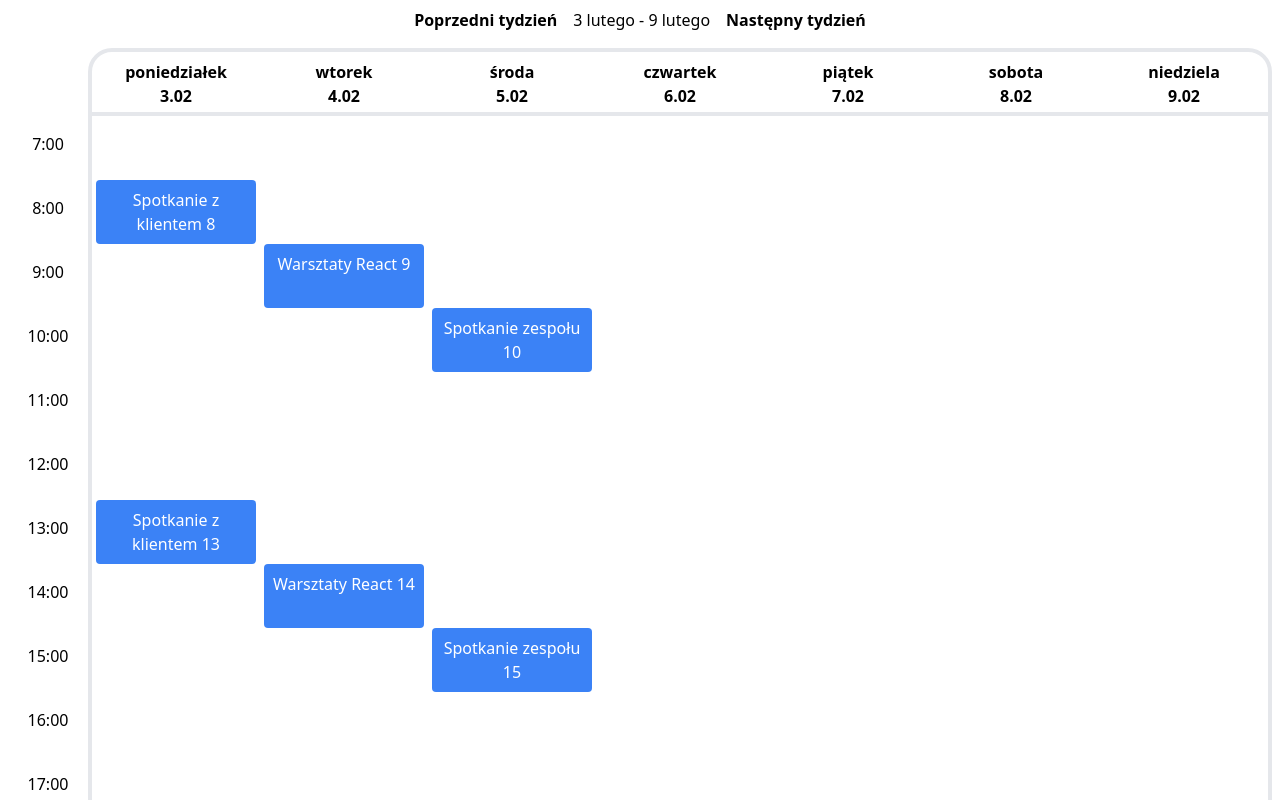
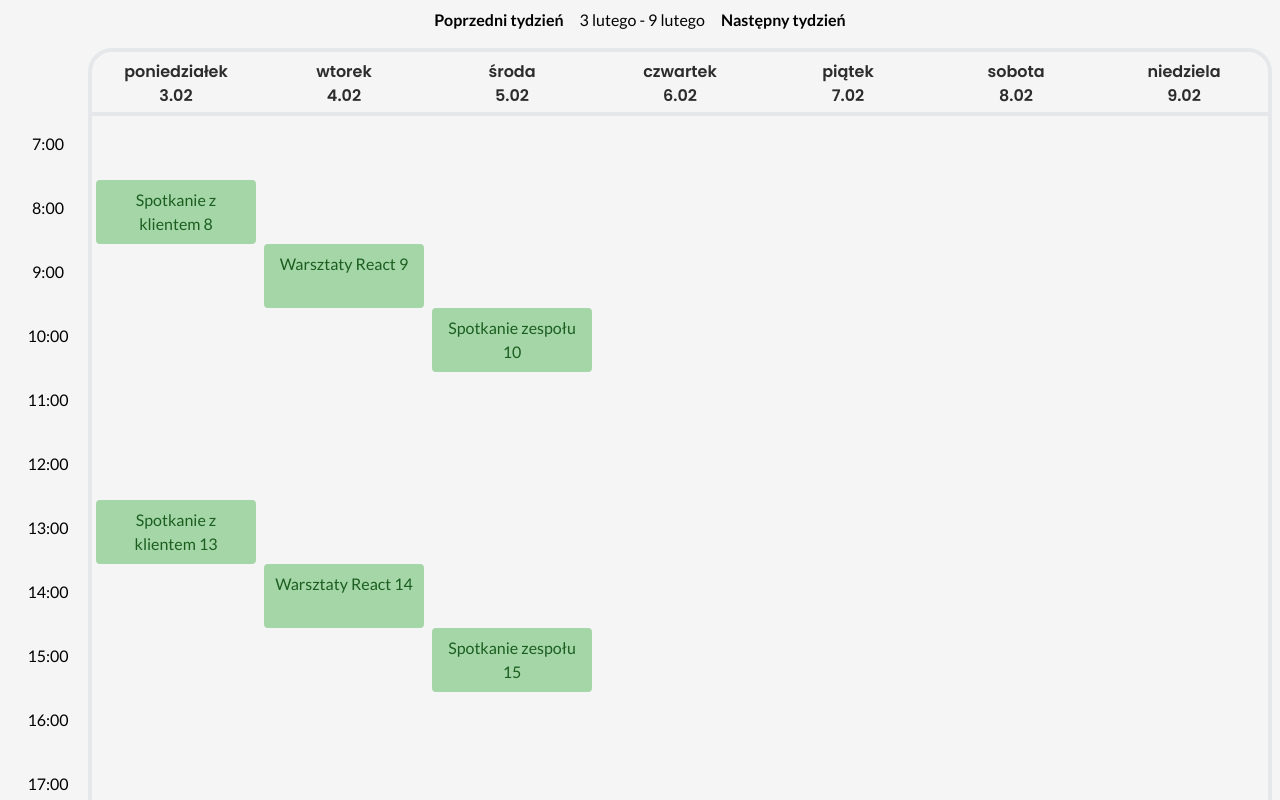
Before and after one commit to Jnlietta/weekly-calendar, a React (Create React App) app: page / in a window 1280 px wide. Shown: the top 800 px of the page. Built offline with nearby package versions, Linux system fonts and the light colour scheme.

Commit message:
Add theme for colors and fonts in tailwind.config.js and style

```diff
--- a/public/index.html
+++ b/public/index.html
@@ -24,7 +24,10 @@
       work correctly both with client-side routing and a non-root public URL.
       Learn how to configure a non-root public URL by running `npm run build`.
     -->
-    <title>React App</title>
+    <title>Weekly Calendar</title>
+
+    <link href="https://fonts.googleapis.com/css2?family=Poppins:wght@400;600&family=Montserrat:wght@700&family=Inter:wght@400;500&family=Lato:wght@400;700&family=Source+Sans+Pro:wght@400;600&display=swap" rel="stylesheet">
+
   </head>
   <body>
     <noscript>You need to enable JavaScript to run this app.</noscript>
--- a/src/components/DayCell/DayCell.tsx
+++ b/src/components/DayCell/DayCell.tsx
@@ -8,7 +8,9 @@ interface DayCellProps {
 const DayCell: React.FC<DayCellProps> = ({ date }) => {
 
 return (
-  <div className="day-cell border-b-4 font-bold p-2 h-[64px] whitespace-pre-line">{formatDateLong(date)}</div>
+  <div className="day-cell  border-b-4 p-2 h-[64px] text-dark whitespace-pre-line">
+    <h2>{formatDateLong(date)}</h2>
+  </div>
   );
 };
 
--- a/src/components/EventsList/EventsList.tsx
+++ b/src/components/EventsList/EventsList.tsx
@@ -24,7 +24,7 @@ const EventsList: React.FC<EventsListProps> = ({ events, date, columnHours }) =>
             .map((event, eventIndex) => (
                 <li
                   key={eventIndex}
-                  className="event-cell h-16 rounded text-center p-2 bg-blue-500 text-white absolute"
+                  className="event-cell h-16 rounded text-center p-2 bg-primary-100 text-primary-900 absolute"
                   style={{
                       top: `${(event.hour - columnHours[0]) * hourHeight}px`, // set the top position based on the hour
                       height: `${hourHeight}px`,
--- a/src/components/WeeklyCalendar/WeeklyCalendar.tsx
+++ b/src/components/WeeklyCalendar/WeeklyCalendar.tsx
@@ -39,7 +39,7 @@ const WeeklyCalendar: React.FC = () => {
   );
 
   return (
-    <div className="weekly-calendar flex flex-col items-center gap-4 p-2">
+    <div className="weekly-calendar flex flex-col items-center gap-4 p-2 bg-background">
       <WeekSelector
         onChangeWeek={handleWeekChange}
         currentWeekStartDate={currentWeekStartDate}
--- a/src/index.css
+++ b/src/index.css
@@ -1,3 +1,11 @@
 @tailwind base;
 @tailwind components;
 @tailwind utilities;
+
+body {
+    @apply font-bodyLato;
+  }
+
+h2 {
+    @apply font-bold font-header;
+  }
--- a/tailwind.config.js
+++ b/tailwind.config.js
@@ -4,7 +4,39 @@ module.exports = {
     "./src/**/*.{js,jsx,ts,tsx}",
   ],
   theme: {
-    extend: {},
+    extend: {
+      colors: {
+        primary: {
+          100: '#A5D6A7',  // Jaśniejszy zielony
+          200: '#81C784',  // Jaśniejszy zielony
+          800: '#388E3C',  // Ciemniejszy zielony
+          900: '#1B5E20',  // Bardzo ciemny zielony
+        },
+        secondary: {
+          100: '#81D4FA',  // Jaśniejszy błękit
+          200: '#4FC3F7',  // Jaśniejszy błękit
+          800: '#0288D1',  // Ciemniejszy błękit
+          900: '#01579B',  // Bardzo ciemny błękit
+        },
+        accent: {
+          100: '#FFCCBC',  // Jaśniejszy pomarańczowy
+          200: '#FFAB91',  // Jaśniejszy pomarańczowy
+          800: '#D32F2F',  // Ciemniejszy pomarańczowy
+          900: '#C62828',  // Bardzo ciemny pomarańczowy
+        },
+        background: '#F5F5F5',  // Szary (tło)
+        dark: '#2C2C2C',  // Ciemnoszary (tekst)
+        highlight: '#FFD700',  // Złoty
+        danger: '#F44336',  // Czerwony
+      },
+      fontFamily: {
+        header: ['Poppins', 'sans-serif'],  // Nagłówki: Poppins
+        heading: ['Montserrat', 'sans-serif'],  // Alternatywna czcionka dla nagłówków
+        body: ['Inter', 'sans-serif'],  // Treść: Inter
+        bodyLato: ['Lato', 'sans-serif'],  // Alternatywna czcionka dla treści
+        button: ['Source Sans Pro', 'sans-serif'],  // Czcionka do przycisków
+      },
+    },
   },
   plugins: [],
 }
```
